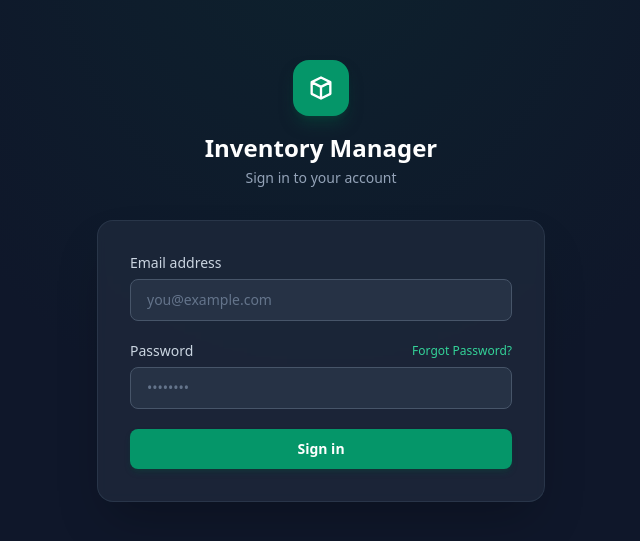
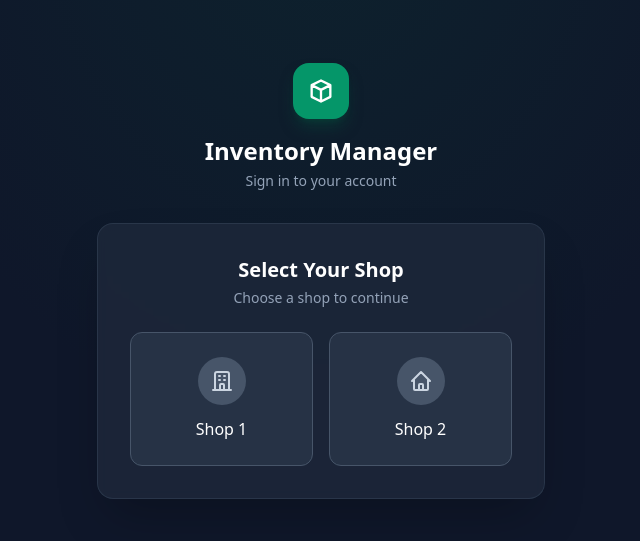
Before and after one commit to jawad-niazi/inventory, a React (Vite) app in the folder client/: page /login in a window 1280 px wide. Shown: the part 119-660 px from the top of the page, without its empty margins (319-959 px from the left). Built offline with nearby package versions, Linux system fonts and the light colour scheme; no server answers.

Commit message:
shops page added

```diff
--- a/client/src/pages/auth/Login.jsx
+++ b/client/src/pages/auth/Login.jsx
@@ -14,6 +14,8 @@ export default function Login() {
   const [forgotLoading, setForgotLoading] = useState(false);
   const [forgotSuccess, setForgotSuccess] = useState(false);
   const [forgotError, setForgotError] = useState(null);
+
+  const [selectedShop, setSelectedShop] = useState(null);
 
   const { signin } = useAuth();
   const navigate = useNavigate();
@@ -75,9 +77,56 @@ export default function Login() {
         </div>
 
         <div className="rounded-2xl border border-slate-700/60 bg-slate-800/80 backdrop-blur-sm p-8 shadow-2xl">
-          {!showForgot ? (
+          {!selectedShop ? (
+            /* ── Shop Selection Panel ── */
+            <div className="space-y-6">
+              <div className="text-center mb-6">
+                <h2 className="text-xl font-bold text-white">Select Your Shop</h2>
+                <p className="text-slate-400 text-sm mt-1">Choose a shop to continue</p>
+              </div>
+              <div className="grid grid-cols-2 gap-4">
+                <button
+                  type="button"
+                  onClick={() => setSelectedShop("Shop 1")}
+                  className="flex flex-col items-center justify-center p-6 rounded-xl border border-slate-600 bg-slate-700/50 hover:bg-emerald-600/20 hover:border-emerald-500/50 transition-all group"
+                >
+                  <div className="w-12 h-12 rounded-full bg-slate-600 group-hover:bg-emerald-500/20 flex items-center justify-center mb-3 transition-colors">
+                    <svg className="w-6 h-6 text-slate-300 group-hover:text-emerald-400" fill="none" viewBox="0 0 24 24" stroke="currentColor">
+                      <path strokeLinecap="round" strokeLinejoin="round" strokeWidth={2} d="M19 21V5a2 2 0 00-2-2H7a2 2 0 00-2 2v16m14 0h2m-2 0h-5m-9 0H3m2 0h5M9 7h1m-1 4h1m4-4h1m-1 4h1m-5 10v-5a1 1 0 011-1h2a1 1 0 011 1v5m-4 0h4" />
+                    </svg>
+                  </div>
+                  <span className="text-white font-medium">Shop 1</span>
+                </button>
+                <button
+                  type="button"
+                  onClick={() => setSelectedShop("Shop 2")}
+                  className="flex flex-col items-center justify-center p-6 rounded-xl border border-slate-600 bg-slate-700/50 hover:bg-emerald-600/20 hover:border-emerald-500/50 transition-all group"
+                >
+                  <div className="w-12 h-12 rounded-full bg-slate-600 group-hover:bg-emerald-500/20 flex items-center justify-center mb-3 transition-colors">
+                    <svg className="w-6 h-6 text-slate-300 group-hover:text-emerald-400" fill="none" viewBox="0 0 24 24" stroke="currentColor">
+                      <path strokeLinecap="round" strokeLinejoin="round" strokeWidth={2} d="M3 12l2-2m0 0l7-7 7 7M5 10v10a1 1 0 001 1h3m10-11l2 2m-2-2v10a1 1 0 01-1 1h-3m-6 0a1 1 0 001-1v-4a1 1 0 011-1h2a1 1 0 011 1v4a1 1 0 001 1m-6 0h6" />
+                    </svg>
+                  </div>
+                  <span className="text-white font-medium">Shop 2</span>
+                </button>
+              </div>
+            </div>
+          ) : !showForgot ? (
             /* ── Login Form ── */
             <form onSubmit={handleLogin} className="space-y-5">
+              <div className="flex items-center gap-3 mb-2">
+                <button
+                  type="button"
+                  onClick={() => setSelectedShop(null)}
+                  className="text-slate-400 hover:text-white transition-colors"
+                  aria-label="Back"
+                >
+                  <svg className="w-5 h-5" fill="none" viewBox="0 0 24 24" stroke="currentColor" strokeWidth={2}>
+                    <path strokeLinecap="round" strokeLinejoin="round" d="M15 19l-7-7 7-7" />
+                  </svg>
+                </button>
+                <h2 className="text-lg font-semibold text-white">Login to {selectedShop}</h2>
+              </div>
               <div>
                 <label className="mb-1.5 block text-sm font-medium text-slate-300">
                   Email address
```
